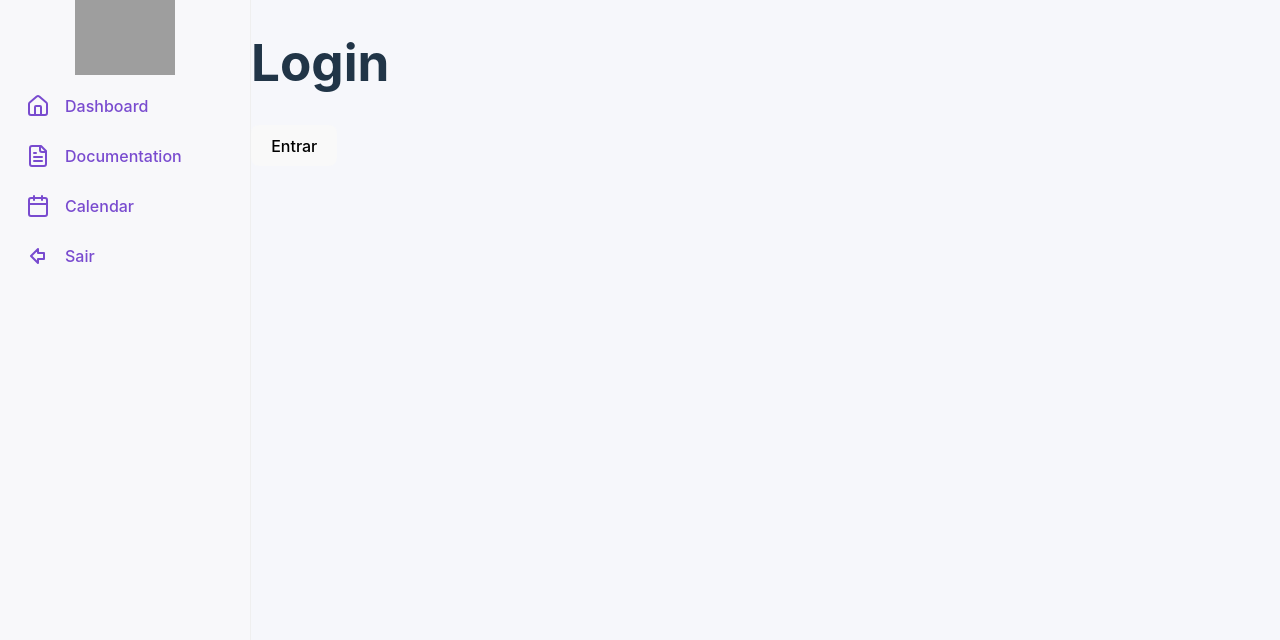
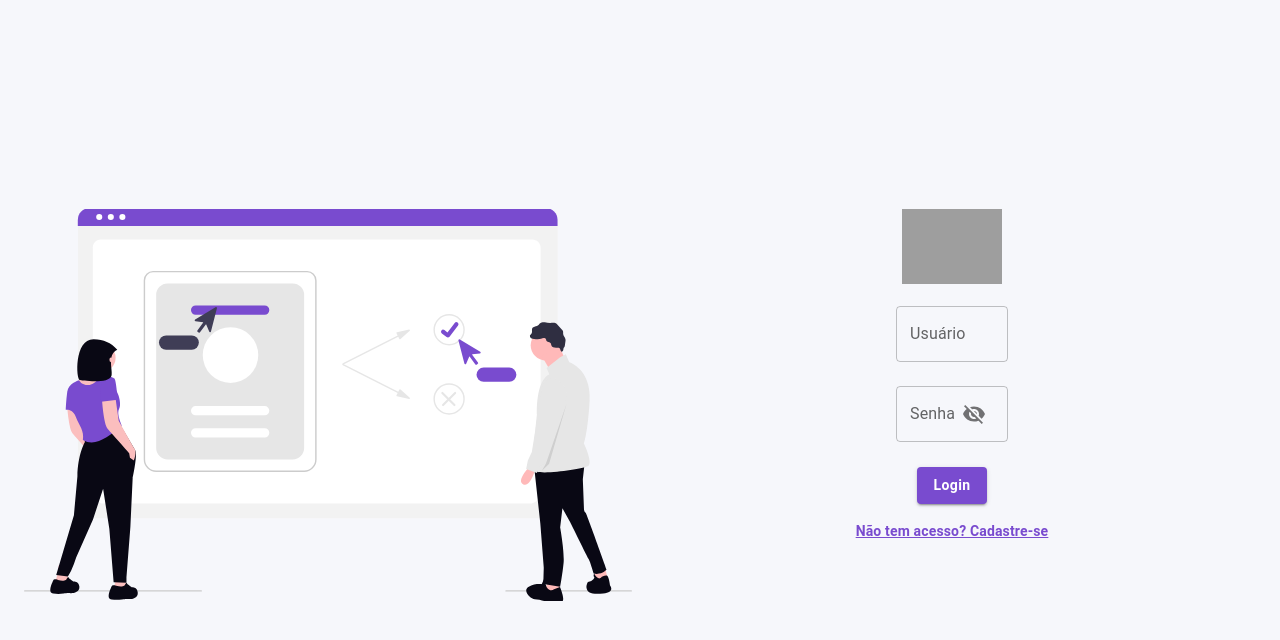
Before and after one commit to Serejo/dashboard-contratos, a React (Vite) app: page /login in a window 1280 px wide. Shown: the top 640 px of the page. Built offline with nearby package versions, Linux system fonts and the light colour scheme; grey boxes are pictures that could not be loaded.

Commit message:
feat: login screen, side bar adjust

```diff
--- a/package.json
+++ b/package.json
@@ -10,6 +10,11 @@
     "preview": "vite preview"
   },
   "dependencies": {
+    "@emotion/react": "^11.14.0",
+    "@emotion/styled": "^11.14.0",
+    "@mui/icons-material": "^6.4.3",
+    "@mui/material": "^6.4.3",
+    "apexcharts": "^4.4.0",
     "lucide-react": "^0.474.0",
     "react": "^18.3.1",
     "react-dom": "^18.3.1",
--- a/src/App.tsx
+++ b/src/App.tsx
@@ -1,20 +1,34 @@
-import { BrowserRouter as Router } from "react-router-dom";
+import { BrowserRouter as Router, useLocation } from "react-router-dom";
 import AppRoutes from "./routes/index.tsx";
 import Sidebar from "./components/Sidebar";
 import "./App.css";
 
+function Layout() {
+  const themeColor = "#F6F7FB";
+  const location = useLocation();
+
+  return (
+    <div
+      className="flex h-screen "
+      style={{ width: innerWidth, backgroundColor: themeColor }}
+    >
+      {location.pathname !== "/login" && <Sidebar />}
+      <main
+        className={`flex-1 p-4 bg-white ${
+          location.pathname !== "/login" ? "ml-64" : ""
+        }`}
+        style={{ minHeight: "100vh", overflow: "auto" }}
+      >
+        <AppRoutes />
+      </main>
+    </div>
+  );
+}
+
 function App() {
   return (
     <Router>
-      <Sidebar />
-      <div
-        className="flex h-screen "
-        style={{ width: innerWidth, backgroundColor: "#F6F7FB" }}
-      >
-        <main className="flex-1 p-4 ml-64">
-          <AppRoutes />
-        </main>
-      </div>
+      <Layout />
     </Router>
   );
 }
--- a/src/components/Sidebar.tsx
+++ b/src/components/Sidebar.tsx
@@ -1,11 +1,42 @@
 import { Sidebar, Menu, MenuItem } from "react-pro-sidebar";
-import { Home, FileText, Calendar, ArrowBigLeft } from "lucide-react";
+import {
+  Home,
+  FileText,
+  Calendar,
+  ArrowBigLeft,
+  Menu as MenuIcon,
+} from "lucide-react";
+import { useState } from "react";
+import { useNavigate } from "react-router-dom";
 
 function SideBarMenu() {
+  const [isMobileMenuOpen, setMobileMenuOpen] = useState(true);
+
+  const navigate = useNavigate();
+
   return (
-    <Sidebar style={{ height: "100vh", backgroundColor: "#F6F7FB" }}>
+    <div className="flex h-screen">
+      {/* Menu Button for Mobile */}
+      <button
+        className="absolute top-4 left-4 z-10 bg-purple-600 text-white p-2 rounded lg:hidden"
+        onClick={() => setMobileMenuOpen(!isMobileMenuOpen)}
+      >
+        <MenuIcon />
+      </button>
+
+      {/* Sidebar */}
+      <Sidebar
+        breakPoint="md"
+        style={{
+          height: "100vh",
+          backgroundColor: "#F6F7FB",
+          display: isMobileMenuOpen ? "block" : "none",
+        }}
+        className="lg:block"
+      >
+        {/* Logo */}
         <div
-        className="flex items-center justify-center p-4"
+          className="flex items-center justify-self-center p-4"
           style={{ placeSelf: "center" }}
         >
           <img
@@ -16,6 +47,7 @@ function SideBarMenu() {
           />
         </div>
 
+        {/* Navigation Menu */}
         <Menu
           menuItemStyles={{
             button: ({ level, active, disabled }) => {
@@ -27,17 +59,15 @@ function SideBarMenu() {
             },
           }}
         >
-        <MenuItem
-          icon={<Home />}
-          className="decoration-black hover:decoration-pink-500"
-        >
-          Dashboard
+          <MenuItem icon={<Home />}>Dashboard</MenuItem>
+          <MenuItem icon={<FileText />}>Documentation</MenuItem>
+          <MenuItem icon={<Calendar />}>Calendar</MenuItem>
+          <MenuItem onClick={() => navigate("/login")} icon={<ArrowBigLeft />}>
+            Sair
           </MenuItem>
-        <MenuItem icon={<FileText />}> Documentation </MenuItem>
-        <MenuItem icon={<Calendar />}> Calendar </MenuItem>
-        <MenuItem icon={<ArrowBigLeft />}> Sair </MenuItem>
         </Menu>
       </Sidebar>
+    </div>
   );
 }
 
--- a/src/modules/dashboard/views/Dashboard.tsx
+++ b/src/modules/dashboard/views/Dashboard.tsx
@@ -1,7 +1,7 @@
 function Dashboard() {
   return (
     <div className="flex">
-      <h1 className="text-2xl font-bold decoration-[#794BCF]">
+      <h1 className="text-2xl font-bold decoration-[  #794BCF]">
         Bem-vindo ao Dashboard!
       </h1>
     </div>
--- a/src/modules/login/views/Login.tsx
+++ b/src/modules/login/views/Login.tsx
@@ -1,25 +1,203 @@
+import React, { useState } from "react";
+import Illustration from "../../../assets/Tela Ilustração.svg";
+
+import {
+  TextField,
+  Button,
+  CircularProgress,
+  Container,
+  Typography,
+  IconButton,
+} from "@mui/material";
+import Grid from "@mui/material/Grid2";
+import { Visibility, VisibilityOff } from "@mui/icons-material";
 import { useNavigate } from "react-router-dom";
 
-function Login() {
+const Login = () => {
+  const [modelLogin, setModelLogin] = useState({
+    email: "",
+    password: "",
+  });
+  const [showPassword, setShowPassword] = useState(false);
+  const [isLoading, setIsLoading] = useState(false);
+  const [errors, setErrors] = useState({ email: "", password: "" });
+
+  const validateFields = () => {
+    let isValid = true;
+    const newErrors = { email: "", password: "" };
+
+    if (!modelLogin.email.trim()) {
+      newErrors.email = "O campo 'Usuário' é obrigatório.";
+      isValid = false;
+    }
+
+    if (!modelLogin.password.trim()) {
+      newErrors.password = "O campo 'Senha' é obrigatório.";
+      isValid = false;
+    }
+
+    setErrors(newErrors);
+    return isValid;
+  };
+
   const navigate = useNavigate();
 
-  const handleLogin = () => {
-    navigate("/dashboard");
+  const handleLogin = async () => {
+    if (!validateFields()) return;
+    setIsLoading(true);
+
+    setTimeout(() => {
+      navigate("/dashboard");
+      setIsLoading(false);
+    }, 2000);
+  };
+
+  const handleChange = (e: React.ChangeEvent<HTMLInputElement>) => {
+    setModelLogin({
+      ...modelLogin,
+      [e.target.name]: e.target.value,
+    });
+
+    setErrors({ ...errors, [e.target.name]: "" });
+  };
+
+  const handleTogglePasswordVisibility = () => {
+    setShowPassword(!showPassword);
   };
 
   return (
-    <div className="flex h-screen items-center justify-center">
-      <div className="w-80 p-6 bg-gray-100 rounded-xl">
-        <h1 className="text-xl mb-4">Login</h1>
-        <button
-          onClick={handleLogin}
-          className="w-full bg-blue-500 text-white p-2 rounded-md"
-        >
-          Entrar
-        </button>
-      </div>
-    </div>
+    <Container
+      sx={{ paddingLeft: 1, paddingTop: 2, marginTop: 0 }}
+      className="h-screen"
+      style={{
+        minHeight: "100vh",
+        overflow: "auto",
+        minWidth: "100vw",
+        alignContent: "center",
+      }}
+    >
+      <Grid container justifyContent="space-between" spacing={2}>
+        <Grid size={6}>
+          <img
+            src={Illustration}
+            alt="Ilustração"
+            className="h-screen v-img-contain min-w-full"
+            style={{ objectFit: "cover", width: "100%" }}
+          />
+        </Grid>
+
+        <Grid size={6}>
+          <div className="bg-surface rounded-xl mx-6 border border-[#794BCF]-200 p-6">
+            <div>
+              <Grid container justifyContent="center" className="pb-5">
+                <Grid>
+                  <img
+                    src="https://4matt.com.br/wp-content/uploads/2021/10/Logo-Principal-Roxo-1.png"
+                    alt="Logo 2"
+                    style={{ maxWidth: "100px" }}
+                  />
+                </Grid>
+              </Grid>
+            </div>
+            <div
+              className="py-4"
+              style={{ marginLeft: "15.5rem", marginRight: "15.5rem" }}
+            >
+              <Grid container justifyContent="center" className="my-2 ">
+                <TextField
+                  className=""
+                  label="Usuário"
+                  variant="outlined"
+                  fullWidth
+                  error={!!errors.email}
+                  helperText={
+                    errors.email && "O campo 'Usuário' é obrigatório."
+                  }
+                  value={modelLogin.email}
+                  onChange={handleChange}
+                  name="email"
+                  margin="normal"
+                />
+              </Grid>
+            </div>
+
+            <div
+              className="py-4"
+              style={{ marginLeft: "15.5rem", marginRight: "15.5rem" }}
+            >
+              <Grid container justifyContent="center" className="mt-2">
+                <TextField
+                  label="Senha"
+                  variant="outlined"
+                  fullWidth
+                  value={modelLogin.password}
+                  onChange={handleChange}
+                  error={!!errors.password}
+                  helperText={
+                    errors.password && "O campo 'Senha' é obrigatório."
+                  }
+                  name="password"
+                  type={showPassword ? "text" : "password"}
+                  margin="normal"
+                  InputProps={{
+                    endAdornment: (
+                      <IconButton onClick={handleTogglePasswordVisibility}>
+                        {showPassword ? <Visibility /> : <VisibilityOff />}
+                      </IconButton>
+                    ),
+                  }}
+                />
+              </Grid>
+            </div>
+
+            <div style={{ marginTop: "1.1rem", marginBottom: "1.1rem" }}>
+              <Grid container justifyContent="center" className="mt-10 mb-10">
+                <Grid>
+                  <Button
+                    variant="contained"
+                    color="primary"
+                    fullWidth
+                    disabled={isLoading}
+                    onClick={handleLogin}
+                    style={{
+                      textTransform: "none",
+                      fontWeight: "bolder",
+                      backgroundColor: "#794BCF",
+                    }}
+                  >
+                    {isLoading ? (
+                      <CircularProgress size={24} color="inherit" />
+                    ) : (
+                      "Login"
+                    )}
+                  </Button>
+                </Grid>
+              </Grid>
+            </div>
+
+            <div>
+              <Grid container justifyContent="center" className="mt-6 mb-6">
+                <Grid>
+                  <Typography
+                    variant="body2"
+                    color="#794BCF"
+                    style={{
+                      cursor: "pointer",
+                      textDecoration: "underline",
+
+                      fontWeight: "bold",
+                    }}
+                  >
+                    Não tem acesso? Cadastre-se
+                  </Typography>
+                </Grid>
+              </Grid>
+            </div>
+          </div>
+        </Grid>
+      </Grid>
+    </Container>
   );
-}
+};
 
 export default Login;
```
Also changed, not shown: src/assets/Tela Ilustração.svg (added), 1 other file (tests, documents, lock files or other folders). Lines whose indentation alone changed are shown as unchanged.
